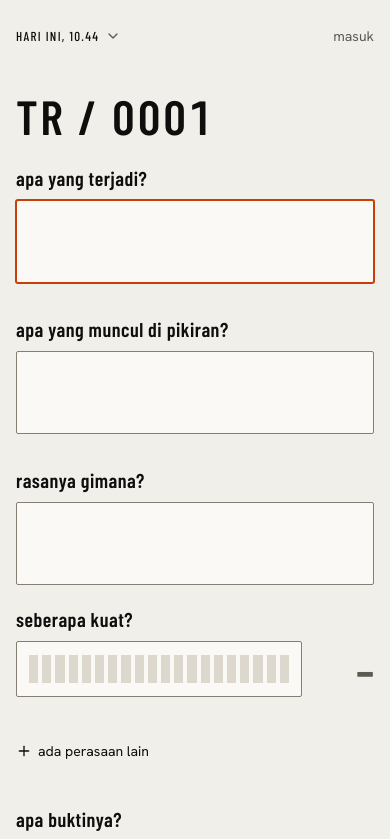
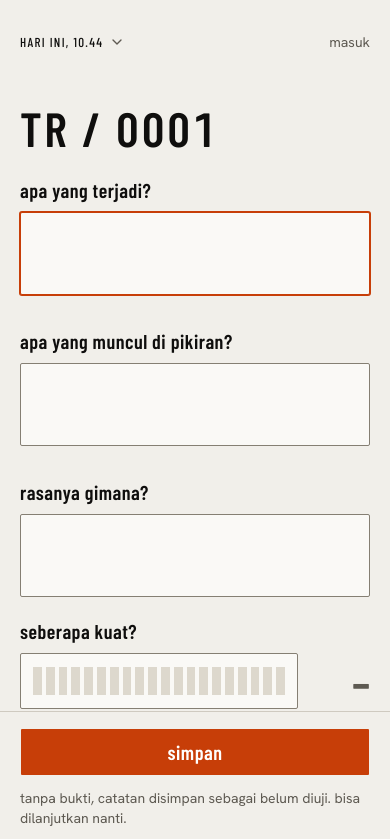
Before and after one commit to rayhannr/thoughts-record, a Next.js app: page / in a window 390 px wide. Shown: the top 839 px of the page. Built offline with nearby package versions, Linux system fonts and the light colour scheme; no server answers.

Commit message:
fix: save and edit button should be sticky

```diff
--- a/app/(app)/layout.tsx
+++ b/app/(app)/layout.tsx
@@ -1,3 +1,3 @@
 export default function AppLayout({ children }: LayoutProps<'/'>) {
-  return <main className="mx-auto w-full max-w-[38rem] px-4 pt-3 pb-24 sm:px-6 sm:pt-8">{children}</main>
+  return <main className="mx-auto w-full max-w-[38rem] px-5 pt-3 pb-24 sm:px-6 sm:pt-8">{children}</main>
 }
--- a/components/composer.tsx
+++ b/components/composer.tsx
@@ -185,7 +185,7 @@ export function Composer({ entry, cancelHref, focusEvidence }: { entry?: Entry;
 
   return (
     <form onSubmit={onSubmit} noValidate className="flex flex-col gap-8">
-      <div className="flex min-h-12 items-center justify-between gap-4">
+      <div className="sticky top-0 py-2 z-10 -mx-5 flex min-h-12 items-center justify-between gap-4 bg-paper px-5 sm:-mx-6 sm:px-6">
         <button
           type="button"
           aria-expanded={editingTime}
@@ -300,7 +300,7 @@ export function Composer({ entry, cancelHref, focusEvidence }: { entry?: Entry;
         autoFocus={focusEvidence}
       />
 
-      <div className="flex flex-col gap-3">
+      <div className="sticky bottom-0 z-10 -mx-5 flex flex-col gap-3 border-t border-rule bg-paper px-5 pt-4 pb-[max(1rem,env(safe-area-inset-bottom))] sm:-mx-6 sm:px-6">
         <Button type="submit" disabled={saving} className="h-12 w-full font-catalog text-xl font-semibold tracking-wide">
           {saving ? 'menyimpan…' : 'simpan'}
         </Button>
--- a/components/entry-view.tsx
+++ b/components/entry-view.tsx
@@ -18,7 +18,7 @@ export function EntryView({ entry }: { entry: Entry }) {
 
   return (
     <article>
-      <nav className="-mx-2 flex min-h-12 items-center justify-between">
+      <nav className="sticky top-0 py-2 z-10 -mx-5 flex min-h-12 items-center justify-between bg-paper px-3 sm:-mx-6 sm:px-4">
         <Link href="/" className={`${chrome} text-ink-muted hover:text-ink`}>
           semua catatan
         </Link>
```
